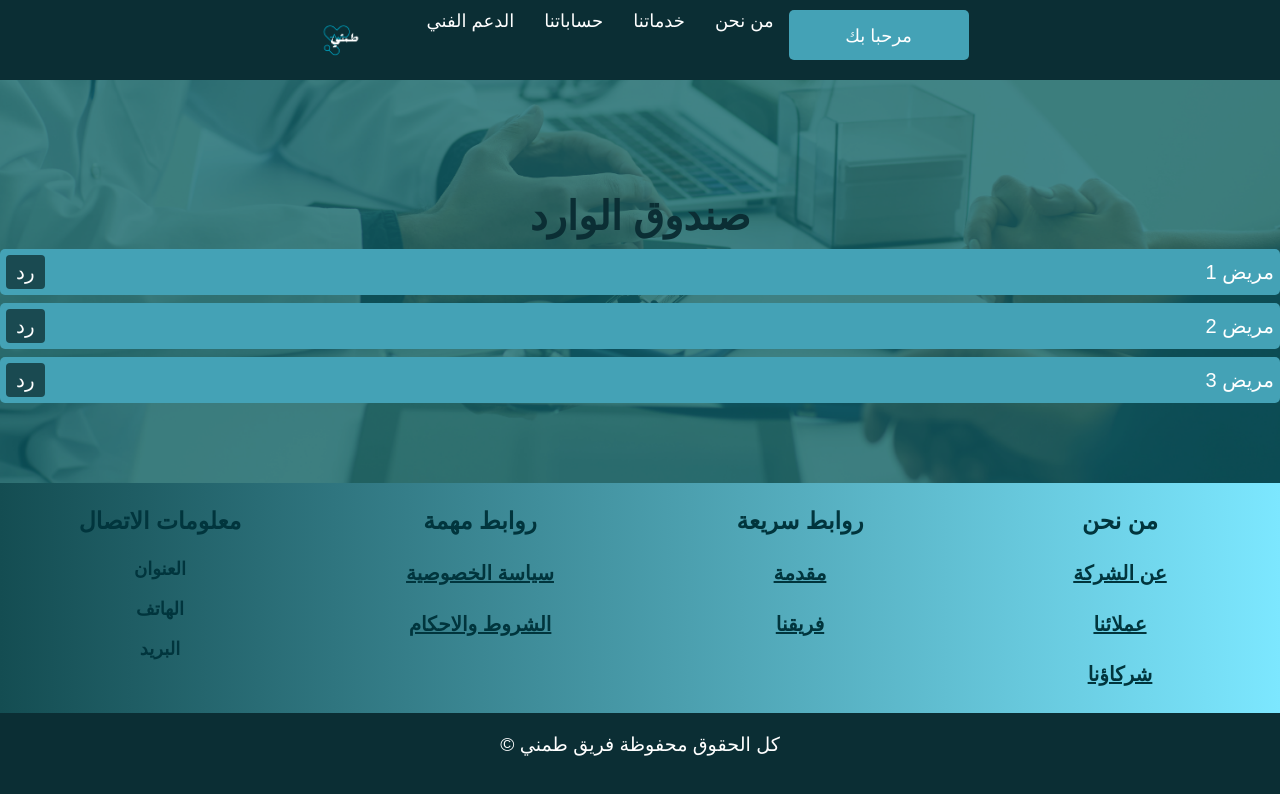
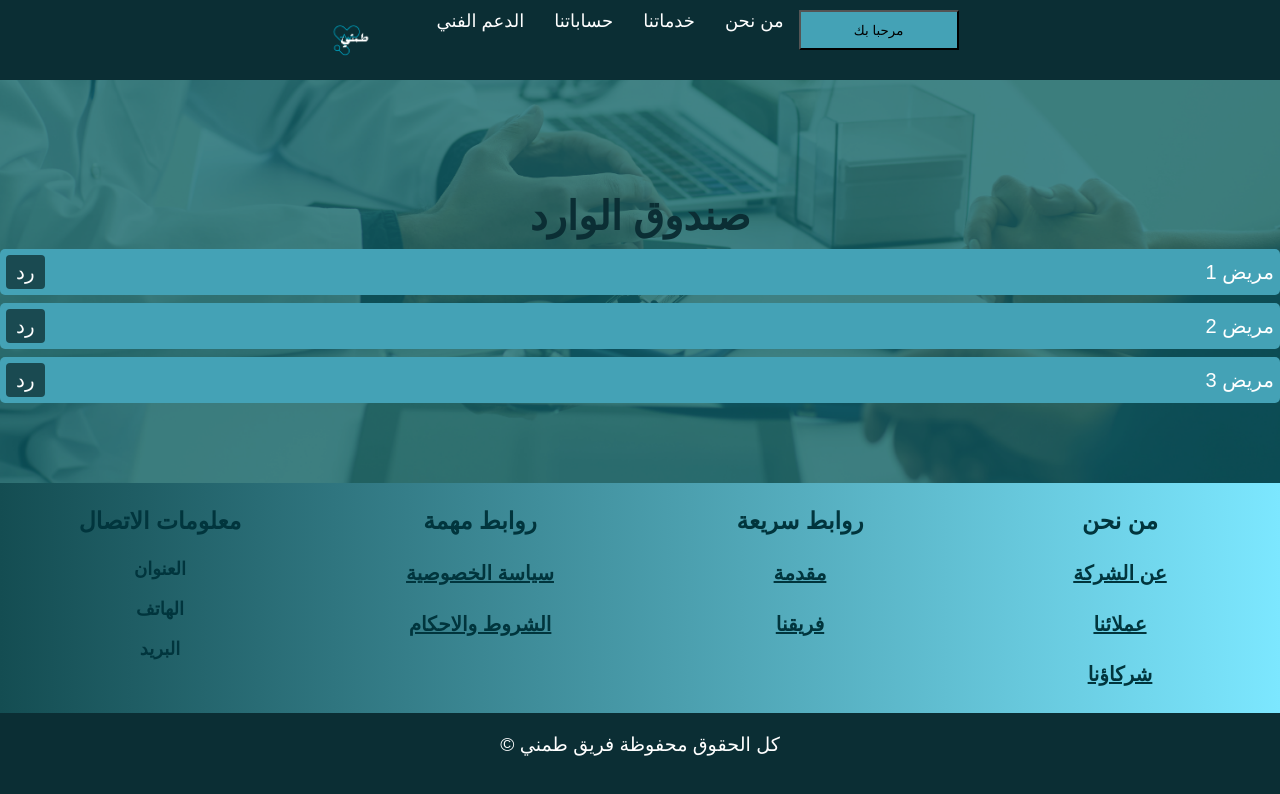
Before and after one commit to Reham-Fagih/Tamni, a website: page public/doctorpage.html in a window 1280 px wide. Drawn offline with Linux system fonts and the light colour scheme.

Commit message:
Fix: make login as button instead  of <a> + set id for it to be id = logInbutton

```diff
--- a/public/style.css
+++ b/public/style.css
@@ -13,9 +13,10 @@ header {
 }
 
 #Hiuser{
-    width: 180px;
-    height: 50px;
+    width: 160px;
+    height: 40px;
     background-color: #44a2b6;
+    padding: 0;
 }
 
 nav ul {
@@ -59,7 +60,7 @@ nav ul li a {
     margin-bottom: 20px;
 }
 
-button {
+#logInbutton {
     background-color: #1b717c;
     color: #fff;
     padding: 15px 30px;
@@ -69,7 +70,7 @@ button {
     cursor: pointer;
 }
 
-button:hover {
+#logInbutton:hover {
     background-color: #44a2b6;
 }
 
```
Also changed, not shown: public/index.html (+3 -1 lines).
